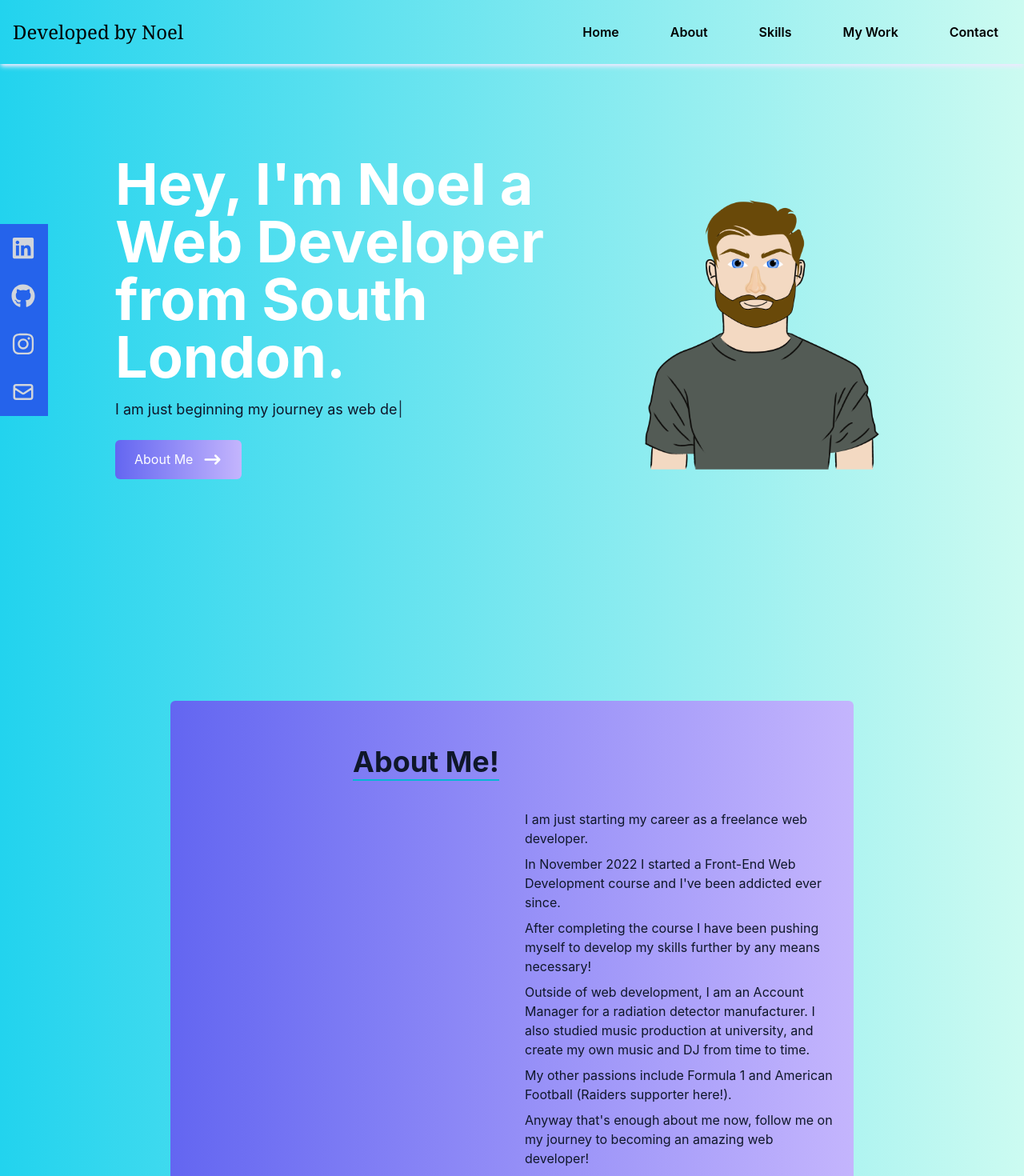
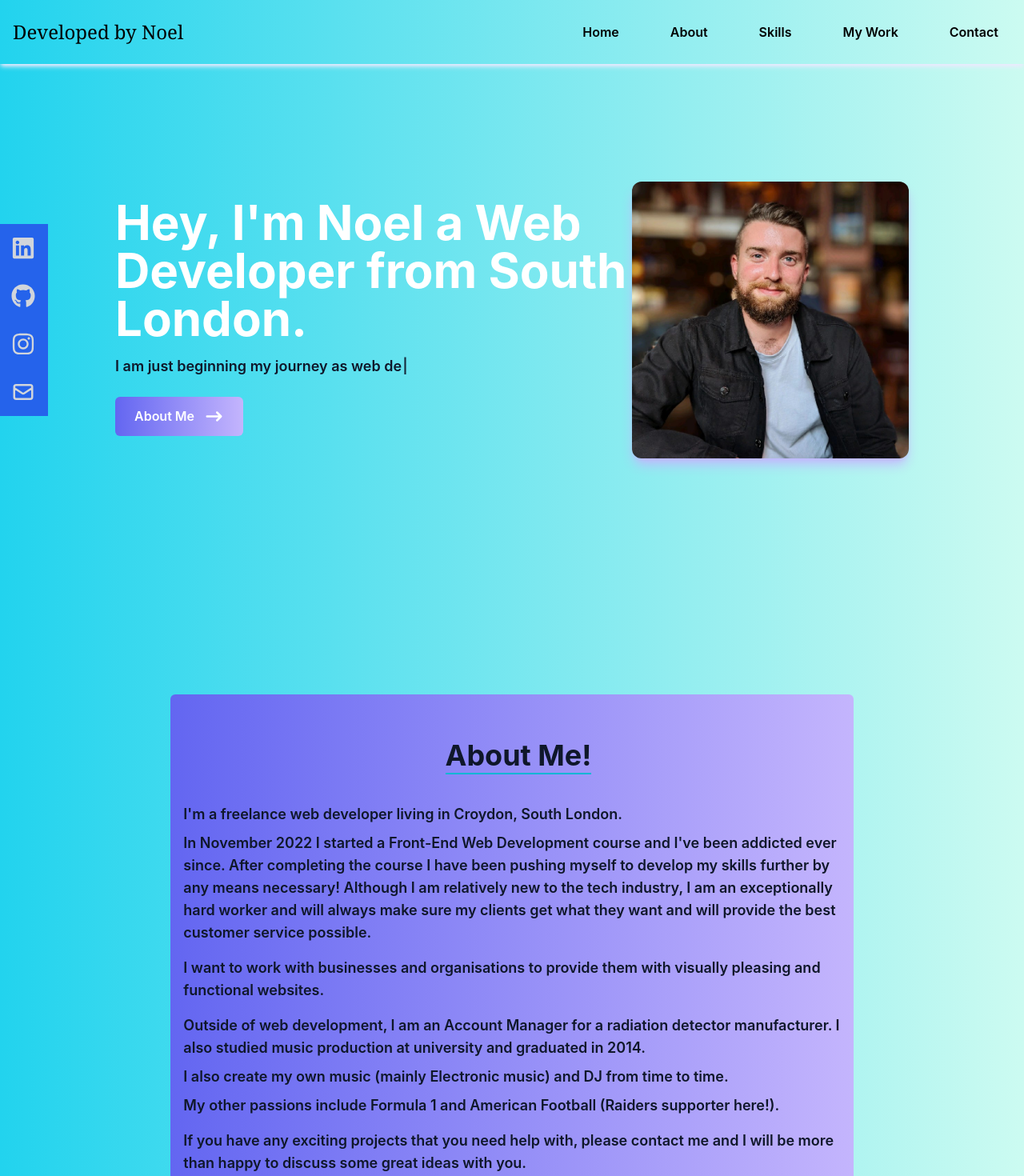
Before and after one commit to DevelopedByNoel/developedbynoel, a React (Create React App) app: page / in a window 1280 px wide. Shown: the top 1470 px of the page at 80% size. Built offline with nearby package versions, Linux system fonts and the light colour scheme.

Commit message:
amended some tailwind CSS elements

```diff
--- a/package.json
+++ b/package.json
@@ -41,6 +41,7 @@
     ]
   },
   "devDependencies": {
+    "@babel/plugin-proposal-private-property-in-object": "^7.21.11",
     "tailwindcss": "^3.3.5"
   }
 }
--- a/src/components/About.jsx
+++ b/src/components/About.jsx
@@ -8,15 +8,15 @@ const About = () => {
         className="w-full h-screen bg-gradient-to-r from-cyan-400 to-teal-100 text-slate-900">
             <div className="flex flex-col justify-center items-center w-full h-full">
             <div className="py-14 rounded-md bg-gradient-to-r from-indigo-500 to-violet-300 flex flex-col justify-center items-center w-4/6">
-            <div className="max-w-[1000px] w-full grid grid-cols-2 gap-8 mb-4">
-            <div className="sm:text-right pb-6 pl-4">
+            <div className="max-w-[1000px] w-full mb-4">
+            <div className="sm:text-center pb-6 pl-4">
             <p className="text-4xl font-bold inline border-b-2 border-cyan-500">
             About Me!
             </p>
             </div>
             </div>
 
-            <div className="max-w-[1000px] w-full grid sm:grid-cols-2 gap-8 px-4">
+            <div className="max-w-[1000px] w-full gap-8 px-4">
             <div className=" sm:text-center text-4xl font-bold ">
 
             {/* <div>
@@ -27,16 +27,17 @@ const About = () => {
                 />
             </div> */}
             </div>
-            <p>
+            <p className='text-lg font-semibold'>
                 {" "}
-                I am just starting my career as a freelance web developer. <p className="py-2">In November 2022
-                I started a Front-End Web Development course and I've been addicted ever since. </p>
-                <p>After completing the course I have been pushing myself to develop my skills further by any means
-                necessary!</p> <p className="py-2">Outside of web development, I am an Account Manager for a radiation detector manufacturer.
-                I also studied music production at university, and create my own music and DJ from time to time.</p>
-                My other passions include Formula 1 and American Football (Raiders supporter here!).
+                I'm a freelance web developer living in Croydon, South London. <p className="py-2">In November 2022
+                I started a Front-End Web Development course and I've been addicted ever since.
+                After completing the course I have been pushing myself to develop my skills further by any means
+                necessary! Although I am relatively new to the tech industry, I am an exceptionally hard worker and
+                will always make sure my clients get what they want and will provide the best customer service possible.</p> <p className='py-2'>I want to work with businesses and organisations to provide them with visually pleasing and functional websites. </p> <p className="py-2">Outside of web development, I am an Account Manager for a radiation detector manufacturer.
+                I also studied music production at university and graduated in 2014.</p> <p>I also create my own music (mainly Electronic music) and DJ from time to time.</p>
+                <p className='py-2'>My other passions include Formula 1 and American Football (Raiders supporter here!).</p>
                 <p className="py-2">
-                Anyway that's enough about me now, follow me on my journey to becoming an amazing web developer!</p>
+                If you have any exciting projects that you need help with, please contact me and I will be more than happy to discuss some great ideas with you.</p>
             </p>
             </div>
             </div>
--- a/src/components/Home.jsx
+++ b/src/components/Home.jsx
@@ -1,6 +1,6 @@
 import React from "react";
 import { HiArrowNarrowRight } from 'react-icons/hi';
-import me from '../assets/nbavatar.png';
+import me from '../assets/1698927434837 (1).jpg';
 import { Link } from 'react-scroll';
 import Typewriter from 'typewriter-effect';
 
@@ -11,10 +11,10 @@ const Home = () => {
         >
             <div className="max-w-screen-lg mx-auto flex flex-col items-center justify-center h-full px-4 md:flex-row">
                 <div className="flex flex-col justify-center h-full">
-                <h2 className="text-4xl sm:text-7xl font-bold text-white">
+                <h2 className="text-6xlxl sm:text-6xl font-bold text-white">
                     Hey, I'm Noel a Web Developer from South London.
                 </h2>
-                <div className="text-slate-900 py-4 max-w-md text-lg">
+                <div className="text-slate-900 py-4 max-w-md text-lg font-semibold">
                 <Typewriter
                             onInit={(typewriter) => {
                                 typewriter.typeString("I am just beginning my journey as web developer. I am looking forward to creating amazing applications using React, Tailwind CSS and Next.js.")
@@ -35,7 +35,7 @@ const Home = () => {
                         to="about"
                         smooth
                         duration={500}
-                        className="group text-white w-fit px-6 py-3 my-2 flex items-center rounded-md bg-gradient-to-r from-indigo-500 to-violet-300 cursor-pointer">
+                        className="group text-white font-semibold w-fit px-6 py-3 my-2 flex items-center rounded-md bg-gradient-to-r from-indigo-500 to-violet-300 cursor-pointer">
                         About Me
                         <span className="group-hover:rotate-90 duration-300">
                             <HiArrowNarrowRight size={25} className="ml-3" />
@@ -47,7 +47,7 @@ const Home = () => {
                 <img
                 src={me}
                 alt="my-profile"
-                className="rounded-2xl mx-auto w-2/2 md:w-full"
+                className="rounded-xl mx-auto w-2/3 md:w-full shadow-lg shadow-violet-300"
                 />
             </div>
         </div>
--- a/src/components/Mywork.jsx
+++ b/src/components/Mywork.jsx
@@ -16,7 +16,7 @@ const Mywork = () => {
                             <span className="text-lg font-bold text-white tracking-wider">
                                 Skill Match
                             </span>
-                            <p className="text-center">A job search application that allows you to match your skills with your job search. <p className="py-2">Built with React.</p></p>
+                            <p className="text-center">A job search application that allows you to match your skills to relevant jobs. <p className="py-2 font-semibold">Built with React.</p></p>
                             <div className="pt-8 text-center">
                                 <a href='https://skillmatch-jobs.netlify.app/'>
                                     <button className="text-center rounded-lg px-4 py-3 m-2 bg-white text-gray-700 font-bold text-lg">
--- a/src/components/Skills.jsx
+++ b/src/components/Skills.jsx
@@ -5,10 +5,10 @@ const Skills = () => {
         <div name='skills' className="w-full h-screen bg-gradient-to-r from-cyan-400 to-teal-100 text-slate-900">
             <div className="max-w-[1000px] mx-auto p-4 flex flex-col justify-center w-full h-full ">
                 <p className="text-4xl font-bold py-4 inline border-b-4 border-violet-200 text-center " >Skills</p>
-                <p className="py-4 text-2xl text-center text-slate-800">I am always looking to improve myself and learn new things. Here is a list of technologies I have used so far on my development journey:</p>
+                <p className="py-4 text-2xl text-center text-slate-800 font-semibold">I am always looking to improve myself and learn new things. Here is a list of technologies I have used so far on my development journey:</p>
 
 
-                <div className="w-full grid grid-cols-2 sm:grid-cols-4 gap-4 text-center py-8 text-white">
+                <div className="w-full grid grid-cols-2 sm:grid-cols-4 gap-4 text-center py-8 text-white font-semibold">
                     <div className="shadow-md shadow-[#040c16] bg-gradient-to-r from-indigo-500 to-violet-300 hover:scale-110 duration-500">
                         <p className="my-4">HTML</p>
                     </div>
```
Also changed, not shown: 1 other file (tests, documents, lock files or other folders).
